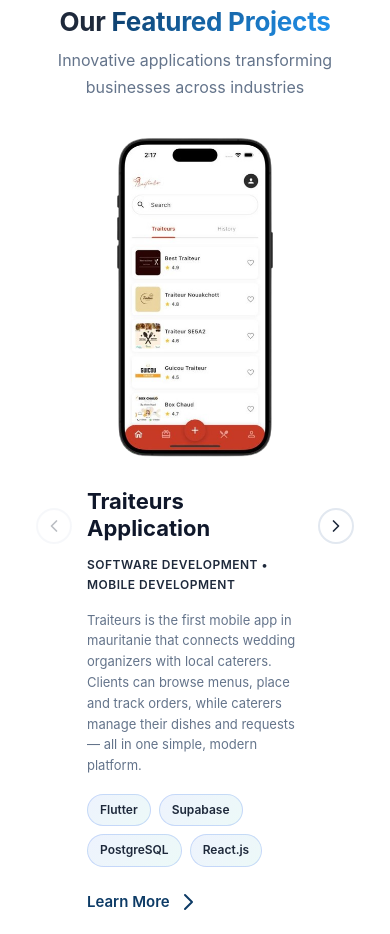
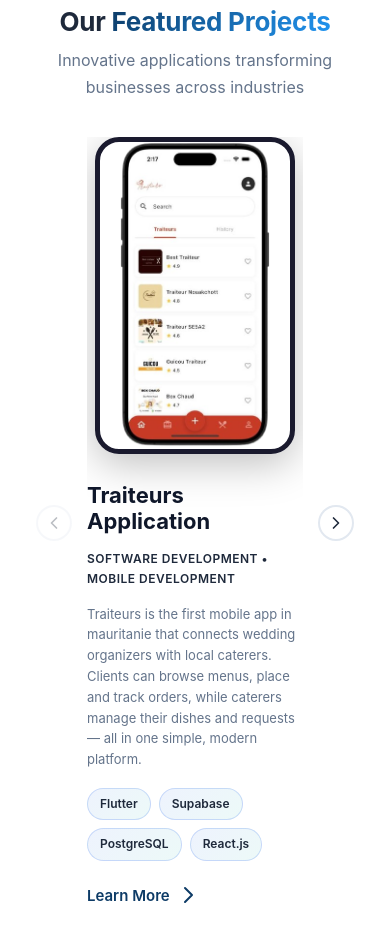
Before and after one commit to med-hamady/progre-tech, an Angular app: page / in a window 390 px wide. Shown: the part 5840-6774 px from the top of the page. Built offline with nearby package versions, Linux system fonts and the light colour scheme.

Commit message:
feat: Add phone frame styling to mobile app project images
Add border-radius and dark border to mobile-app images to create a device mockup appearance, consistent across all breakpoints.

```diff
--- a/src/app/components/case-studies/case-studies.css
+++ b/src/app/components/case-studies/case-studies.css
@@ -144,6 +144,9 @@
 
 .project-preview img.mobile-app {
     max-width: 260px;
+    border-radius: 32px;
+    border: 8px solid #1a1a2e;
+    box-shadow: 0 10px 40px rgba(0, 0, 0, 0.25);
 }
 
 .project-preview img.web-app {
@@ -298,6 +301,8 @@
 
     .project-preview img.mobile-app {
         max-width: 240px;
+        border-radius: 28px;
+        border-width: 7px;
     }
 }
 
@@ -334,6 +339,8 @@
 
     .project-preview img.mobile-app {
         max-width: 220px;
+        border-radius: 26px;
+        border-width: 6px;
     }
 
     .project-title {
@@ -395,6 +402,8 @@
 
     .project-preview img.mobile-app {
         max-width: 200px;
+        border-radius: 24px;
+        border-width: 5px;
     }
 
     .project-title {
```
